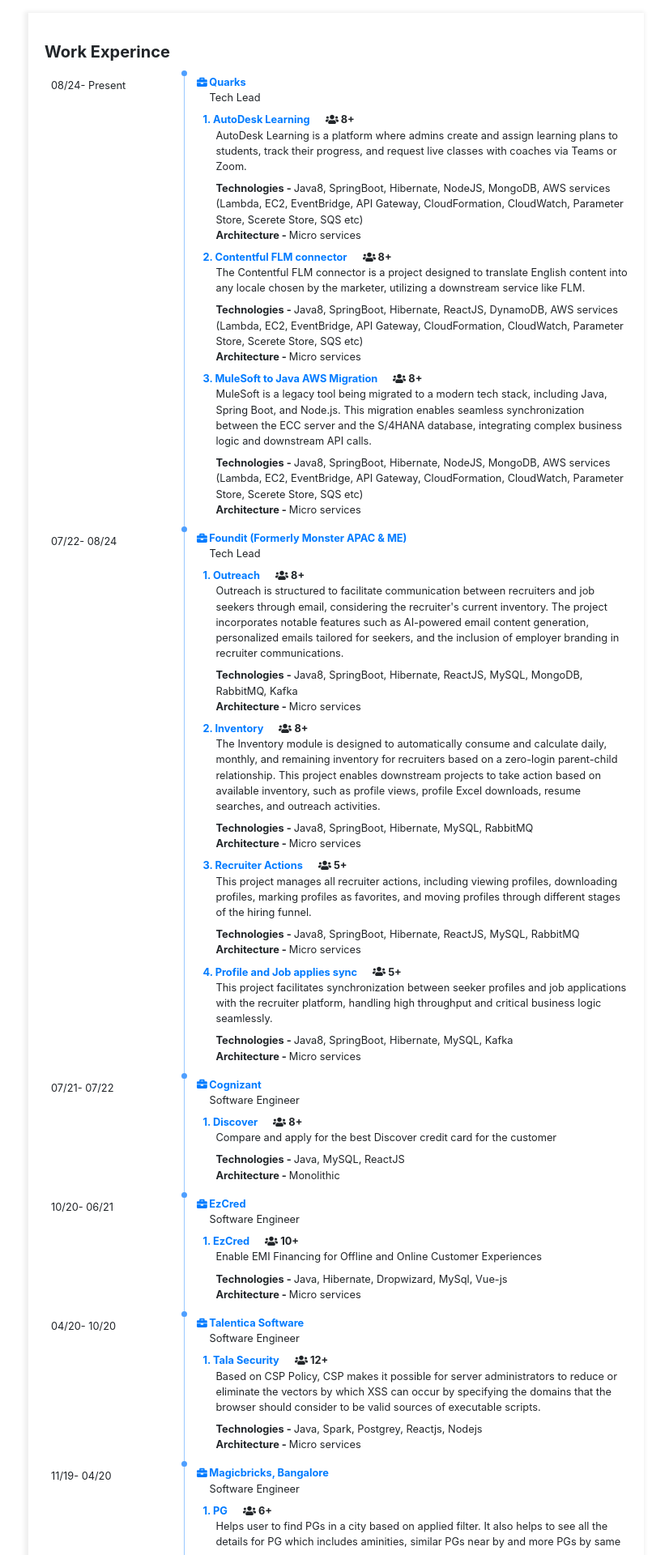
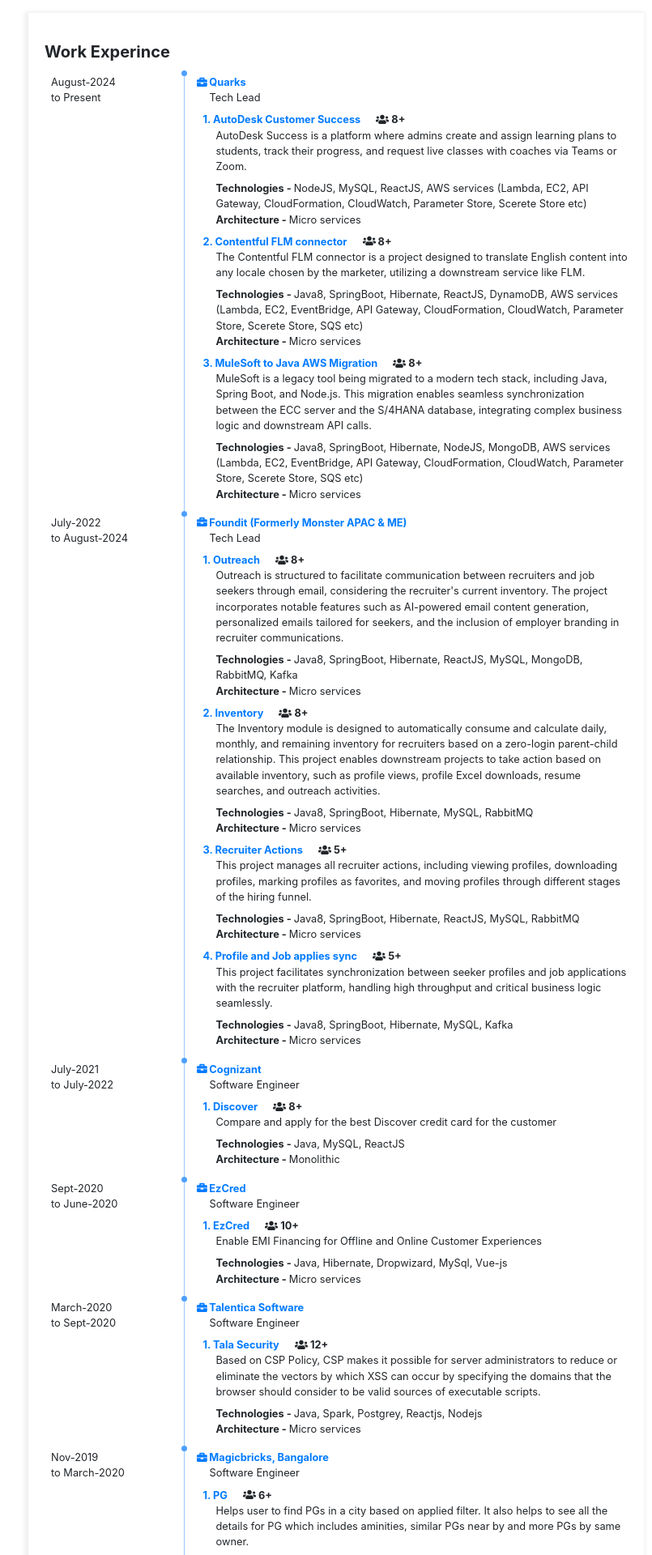
Before and after one commit to sunilvaishnav45/resume, a React (Create React App) app: page /resume/workexperince in a window 1280 px wide. Shown: the top 1920 px of the page at 81% size, without its empty margins (225-1030 px from the left). Built offline with nearby package versions, Linux system fonts and the light colour scheme.

Commit message:
Latest resume details

```diff
--- a/src/Components/Git/git.jsx
+++ b/src/Components/Git/git.jsx
@@ -11,7 +11,7 @@
                 {
                     profileName: "Sunil Vaishnav",
                     profileProject: "GIT projects",
-                    startDate: "09/17",
+                    startDate: "Sept-2017",
                     endDate: "Persent",
                     gitURL: "https://github.com/sunilvaishnav45",
                     projects: [
--- a/src/Components/WorkExperince/workexperince.jsx
+++ b/src/Components/WorkExperince/workexperince.jsx
@@ -13,16 +13,16 @@
                 {
                     company: "Quarks",
                     designation: "Tech Lead",
-                    startDate: "08/24",
+                    startDate: "August-2024",
                     endDate: "Present",
                     companyURL: "https://www.qtsolv.com/",
                     projects: [
                         {
-                            name: "AutoDesk Learning",
+                            name: "AutoDesk Customer Success",
                             teamSize: "8+",
-                            description: "AutoDesk Learning is a platform where admins create and assign learning plans to students, track their progress, and request live classes with coaches via Teams or Zoom.",
+                            description: "AutoDesk Success is a platform where admins create and assign learning plans to students, track their progress, and request live classes with coaches via Teams or Zoom.",
                             projectURL: "https://www.autodesk.com/in",
-                            technologies: "Java8, SpringBoot, Hibernate, NodeJS, MongoDB, AWS services (Lambda, EC2, EventBridge, API Gateway, CloudFormation, CloudWatch, Parameter Store, Scerete Store, SQS etc)",
+                            technologies: "NodeJS, MySQL, ReactJS, AWS services (Lambda, EC2, API Gateway, CloudFormation, CloudWatch, Parameter Store, Scerete Store etc)",
                             architecture: "Micro services",
                         },{
                             name: "Contentful FLM connector",
@@ -44,8 +44,8 @@
                 {
                     company: "Foundit (Formerly Monster APAC & ME)",
                     designation: "Tech Lead",
-                    startDate: "07/22",
-                    endDate: "08/24",
+                    startDate: "July-2022",
+                    endDate: "August-2024",
                     companyURL: "https://www.foundit.in/",
                     projects: [
                         {
@@ -85,8 +85,8 @@
                 {
                     company: "Cognizant",
                     designation: "Software Engineer",
-                    startDate: "07/21",
-                    endDate: "07/22",
+                    startDate: "July-2021",
+                    endDate: "July-2022",
                     companyURL: "https://www.cognizant.com/in/en",
                     projects: [
                         {
@@ -102,8 +102,8 @@
                 {
                     company: "EzCred",
                     designation: "Software Engineer",
-                    startDate: "10/20",
-                    endDate: "06/21",
+                    startDate: "Sept-2020",
+                    endDate: "June-2020",
                     companyURL: "https://ezcred.in/",
                     projects: [
                         {
@@ -119,8 +119,8 @@
                 {
                     company: "Talentica Software",
                     designation: "Software Engineer",
-                    startDate: "04/20",
-                    endDate: "10/20",
+                    startDate: "March-2020",
+                    endDate: "Sept-2020",
                     companyURL: "https://www.talentica.com/",
                     projects: [
                         {
@@ -136,8 +136,8 @@
                 {
                     company: "Magicbricks, Bangalore",
                     designation: "Software Engineer",
-                    startDate: "11/19",
-                    endDate: "04/20",
+                    startDate: "Nov-2019",
+                    endDate: "March-2020",
                     companyURL: "https://www.magicbricks.com/",
                     projects: [
                         {
@@ -161,8 +161,8 @@
                 {
                     company: "GIZBEL Technology, Bangalore",
                     designation: "Software Engineer",
-                    startDate: "12/17",
-                    endDate: "10/19",
+                    startDate: "Dec-2017",
+                    endDate: "Oct-2019",
                     companyURL: "https://www.gizbel.com/",
                     projects: [
                         {
@@ -217,7 +217,8 @@
                 {this.state.experince.map((value, index) => {
                     return (<div className="row position-relative">
                         <div className="col-3 text-left border-right-primary-lt pb-3">
-                            <span className="small pl-2">{value.startDate}- {value.endDate}</span>
+                            <div className="small pl-2">{value.startDate}</div>
+                            <div className="small pl-2"> to {value.endDate}</div>
                         </div>
                         <div className="col-9 pb-3">
                             <div className="workexp-dot"></div>
```
